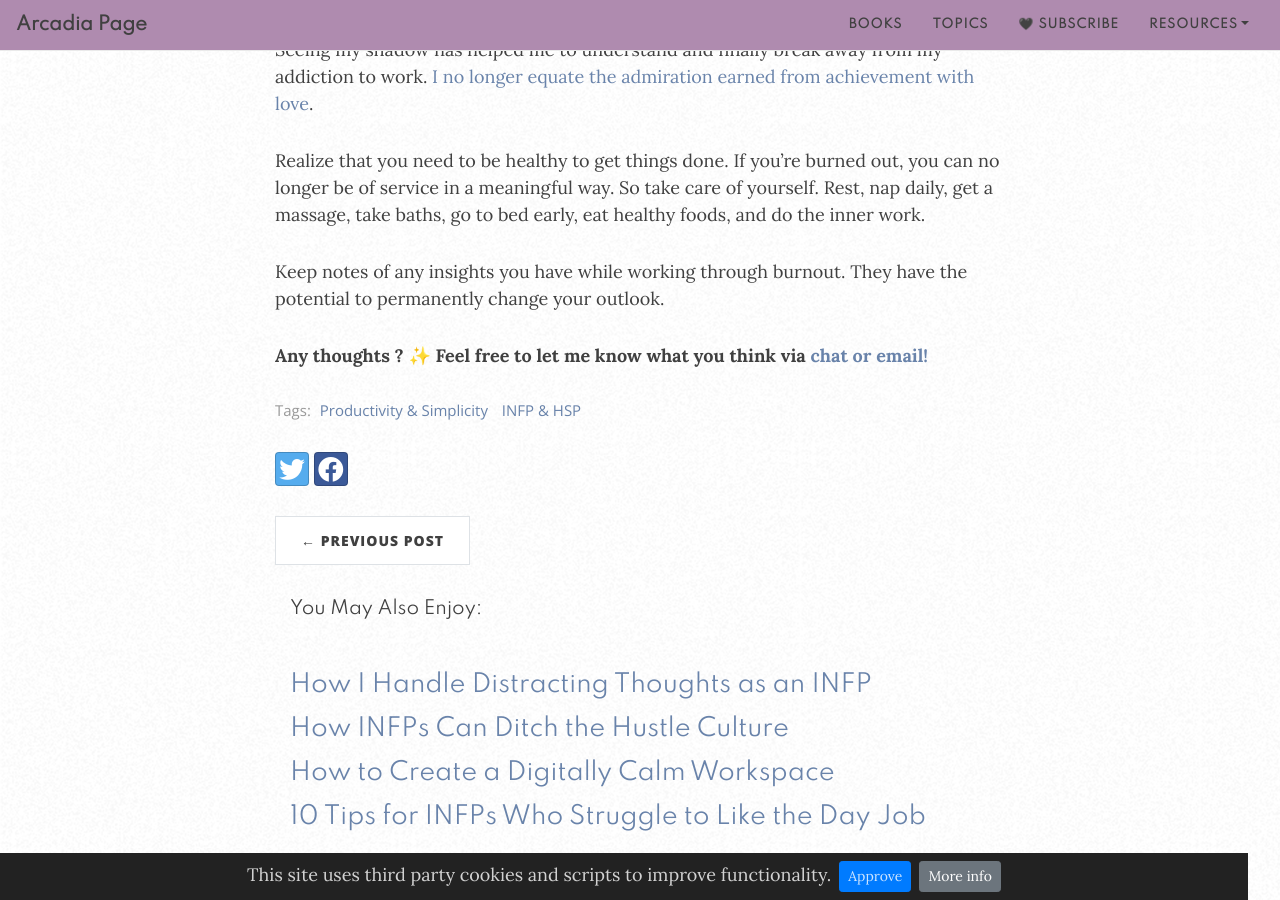
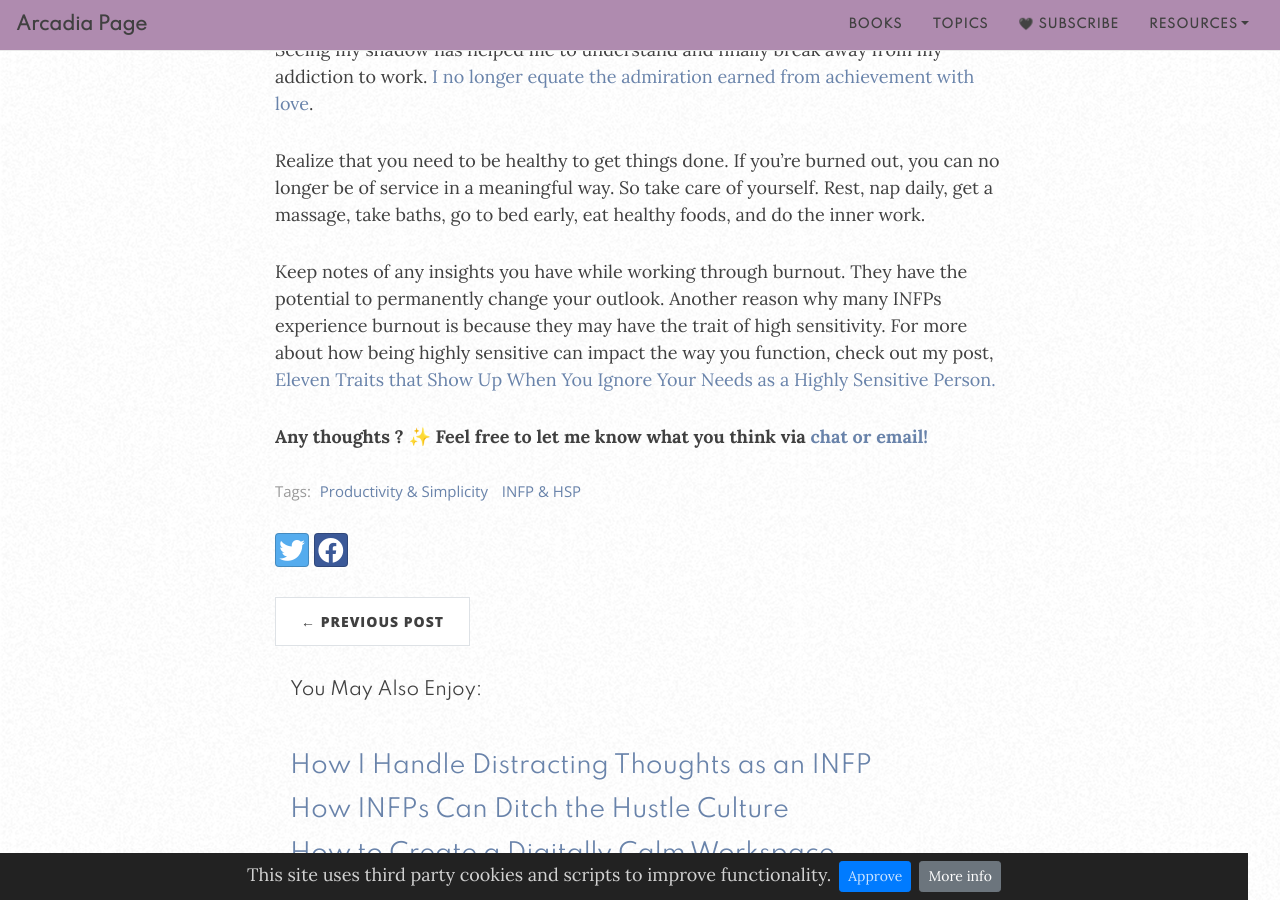
Before and after one commit to arcadiapage/arcadiapage.github.io, a Jekyll site: the page built from _posts/2022-10-28-why-shadow-work-helped-me-to-find-healing-from-my-infp-burnout.md, in a window 1280 px wide and 900 px high, scrolled down 5424 px. Built offline with Jekyll 4.4.1, drawn with Linux system fonts in a browser that asks for light colours; nearby versions of some CDN libraries; comment, search, counter and statistics services are not loaded.

Commit message:
Update from Forestry.io arcadiapage updated _posts/2022-10-28-why-shadow-work-helped-me-to-find-healing-from-my-infp-burnout.md

```diff
--- a/_posts/2022-10-28-why-shadow-work-helped-me-to-find-healing-from-my-infp-burnout.md
+++ b/_posts/2022-10-28-why-shadow-work-helped-me-to-find-healing-from-my-infp-burnout.md
@@ -93,6 +93,6 @@ Seeing my shadow has helped me to understand and finally break away from my addi
 
 Realize that you need to be healthy to get things done. If you're burned out, you can no longer be of service in a meaningful way. So take care of yourself. Rest, nap daily, get a massage, take baths, go to bed early, eat healthy foods, and do the inner work.
 
-Keep notes of any insights you have while working through burnout. They have the potential to permanently change your outlook.
+Keep notes of any insights you have while working through burnout. They have the potential to permanently change your outlook. Another reason why many INFPs experience burnout is because they may have the trait of high sensitivity. For more about how being highly sensitive can impact the way you function, check out my post, [Eleven Traits that Show Up When You Ignore Your Needs as a Highly Sensitive Person.](https://arcadiapage.com/2022-08-20-rethink-your-sensitivity-8-important-life-changes-to-make-after-learning-you-re-an-hsp/)
 
 **Any thoughts ?** ✨ **Feel free to let me know what you think via** [**chat or email!**](https://arcadiapage.com/coffee/)
```
